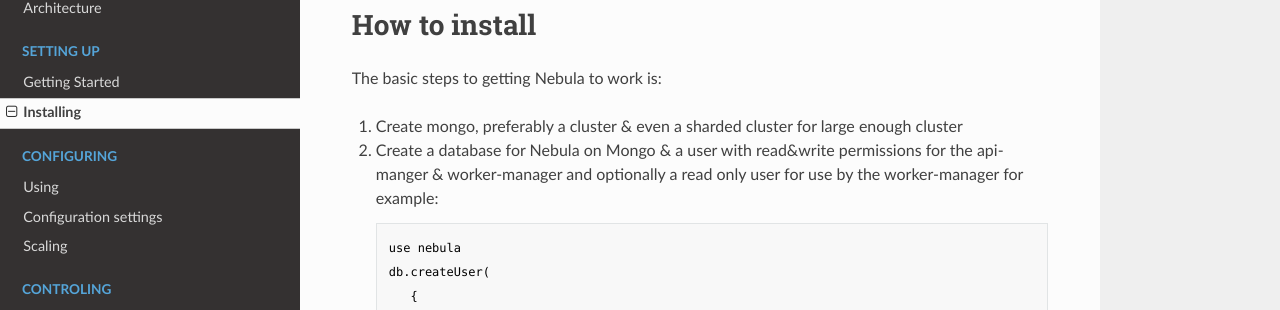
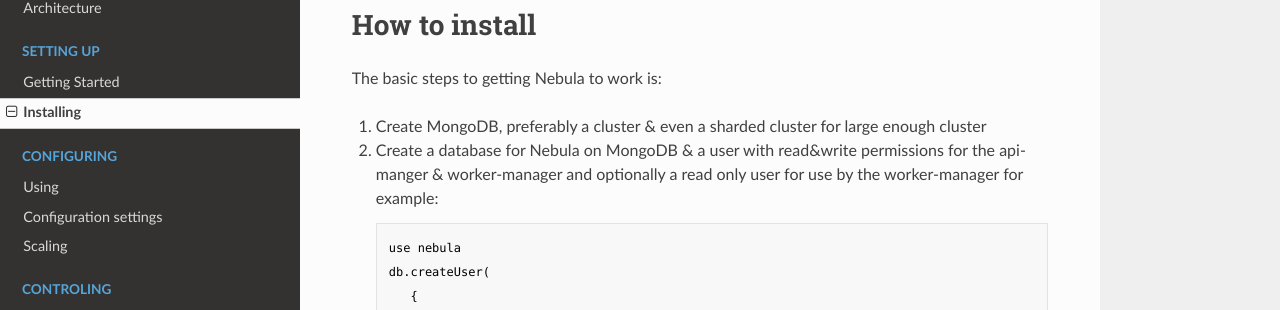
Before and after one commit to nebula-orchestrator/docs, an MkDocs documentation site: the page built from docs/install.md, in a window 1280 px wide and 900 px high, scrolled down 613 px. Shown: the part 141-451 px from the top of the window. Built offline with MkDocs 1.6.1, drawn with Linux system fonts in a browser that asks for light colours; nearby versions of some CDN libraries; old or Windows-style settings are respelled for this version of MkDocs.

Commit message:
MongoDB not mongo

```diff
--- a/docs/install.md
+++ b/docs/install.md
@@ -16,8 +16,8 @@
 
 The basic steps to getting Nebula to work is:
 
-1. Create mongo, preferably a cluster & even a sharded cluster for large enough cluster
-2. Create a database for Nebula on Mongo & a user with read&write permissions for the api-manger & worker-manager and optionally a read only user for use by the worker-manager for example:
+1. Create MongoDB, preferably a cluster & even a sharded cluster for large enough cluster
+2. Create a database for Nebula on MongoDB & a user with read&write permissions for the api-manger & worker-manager and optionally a read only user for use by the worker-manager for example:
 
         use nebula
         db.createUser(
```
